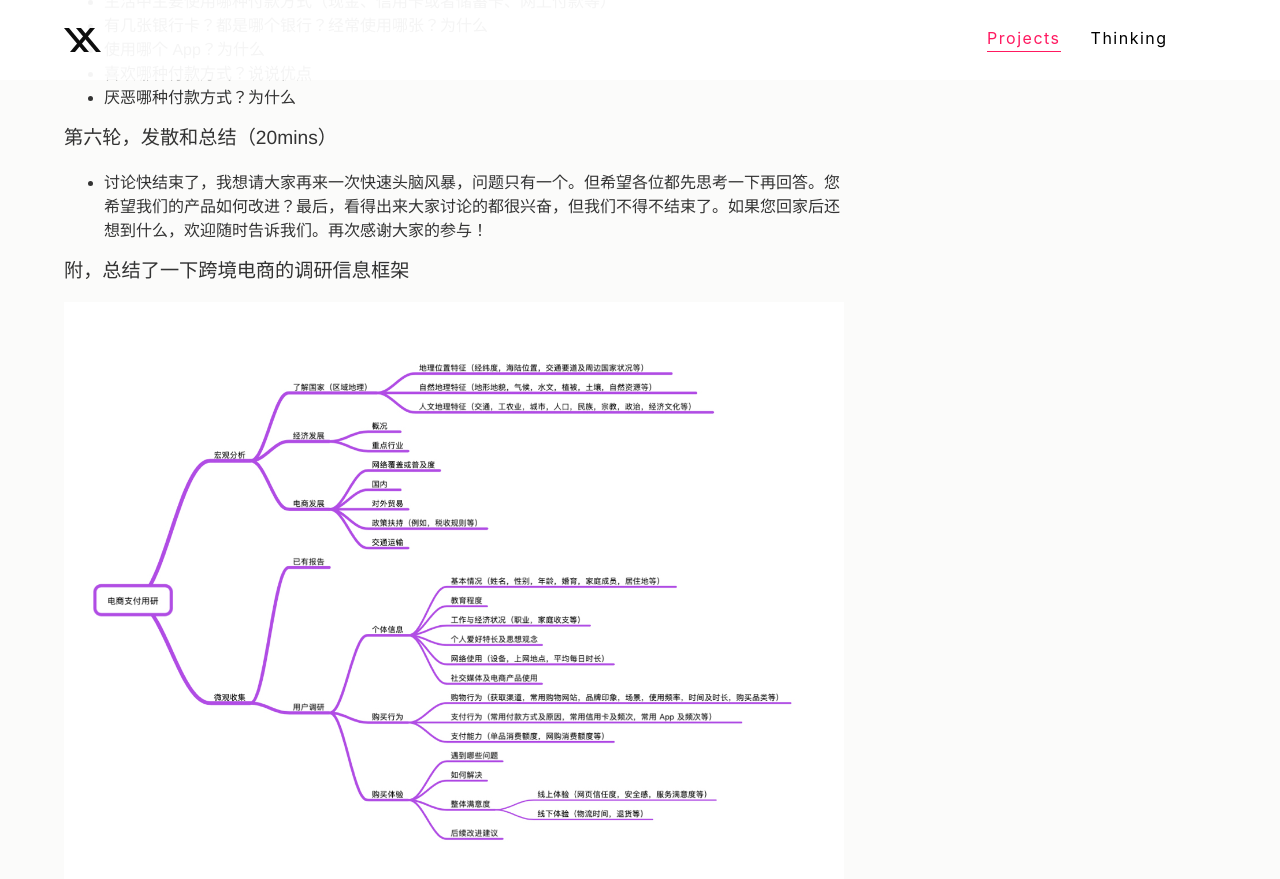
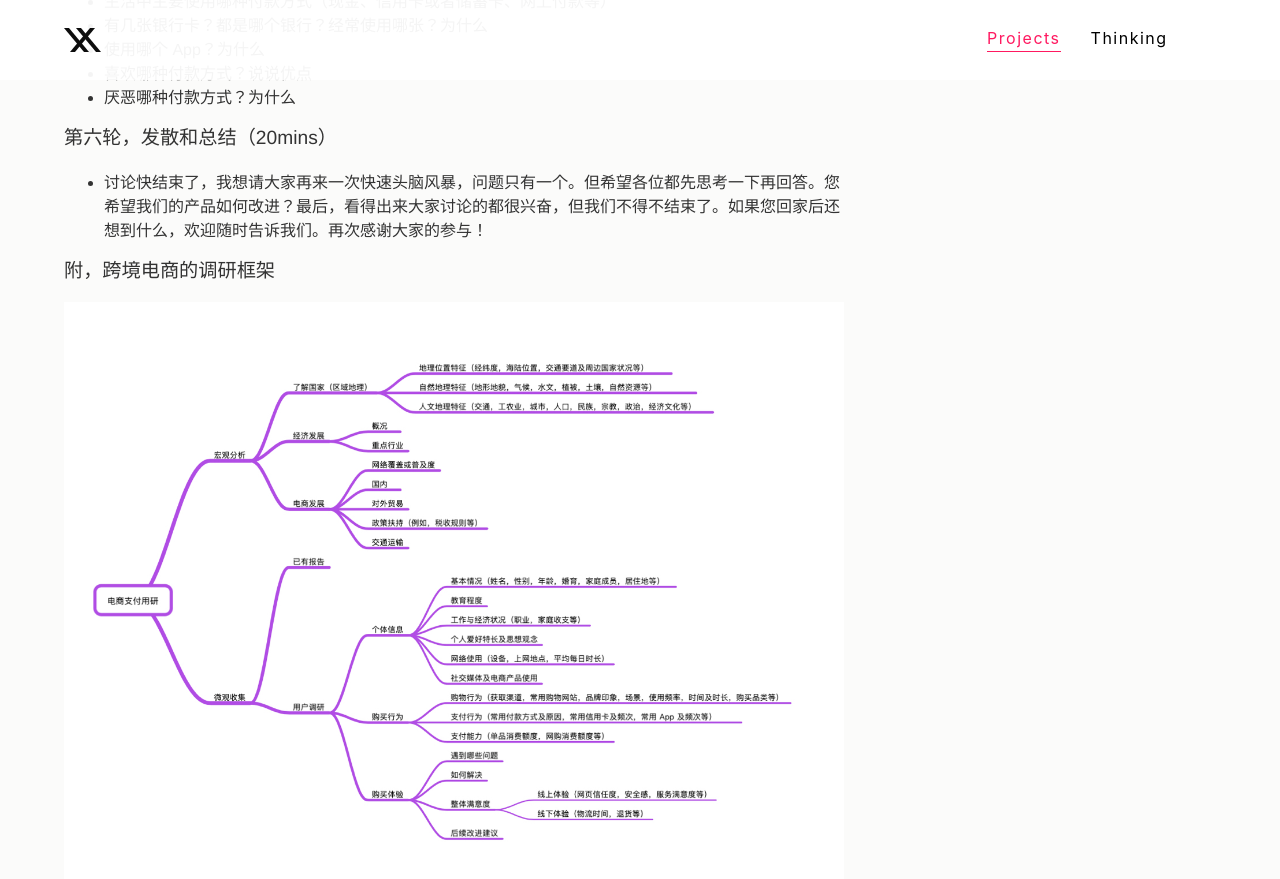
Before and after one commit to guoxindesign/guoxindesign.github.io, a Jekyll site: the page built from _posts/2018-04-14-focusgroup.md, in a window 1280 px wide and 900 px high, scrolled down 3772 px. Shown: the top 879 px of the window. Built offline with Jekyll 4.4.1, drawn with Linux system fonts in a browser that asks for light colours.

Commit message:
Update 2018-04-14-focusgroup.md

```diff
--- a/_posts/2018-04-14-focusgroup.md
+++ b/_posts/2018-04-14-focusgroup.md
@@ -124,6 +124,6 @@ cover_image: "/images/questionaire_cover.jpg"
 - 讨论快结束了，我想请大家再来一次快速头脑风暴，问题只有一个。但希望各位都先思考一下再回答。您希望我们的产品如何改进？最后，看得出来大家讨论的都很兴奋，但我们不得不结束了。如果您回家后还想到什么，欢迎随时告诉我们。再次感谢大家的参与！
 
 
-## 附，总结了一下跨境电商的调研信息框架
+## 附，跨境电商的调研框架
 
 ![](/images/questionaire_1.jpg)
```
